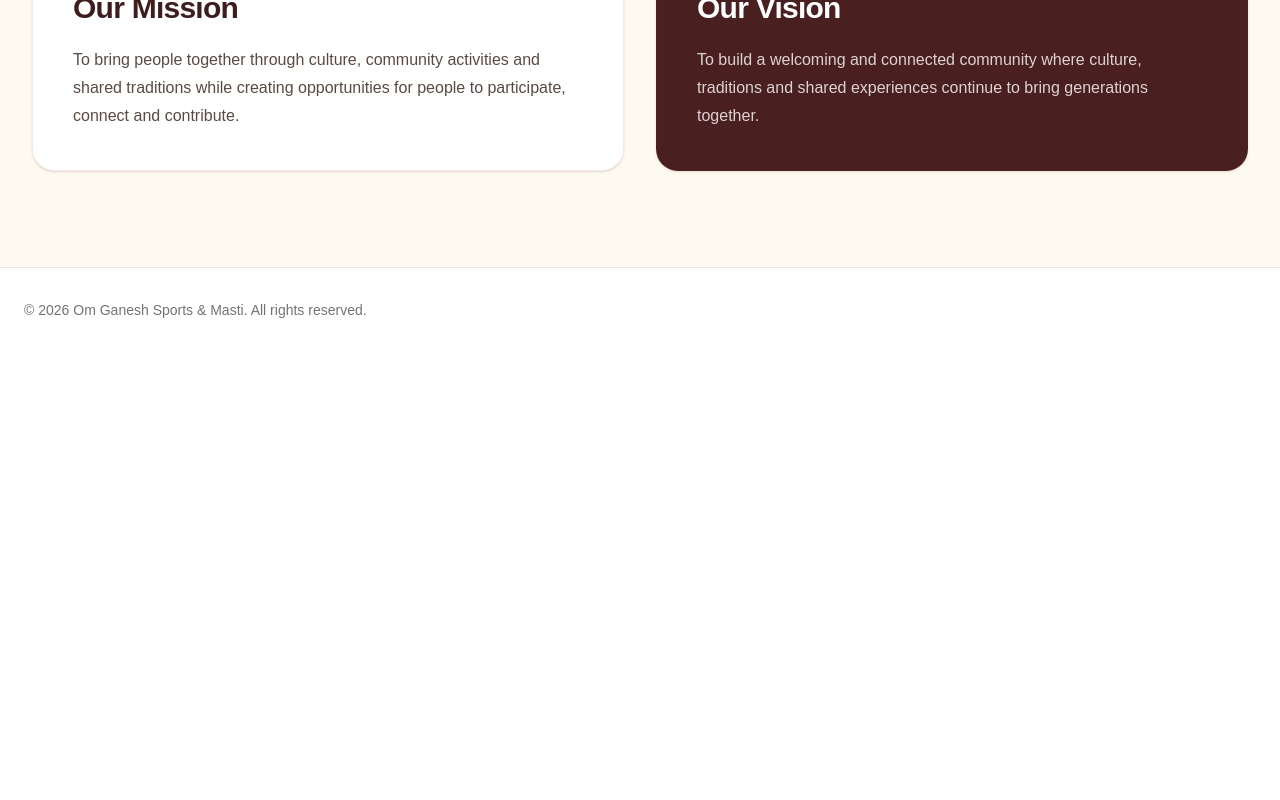
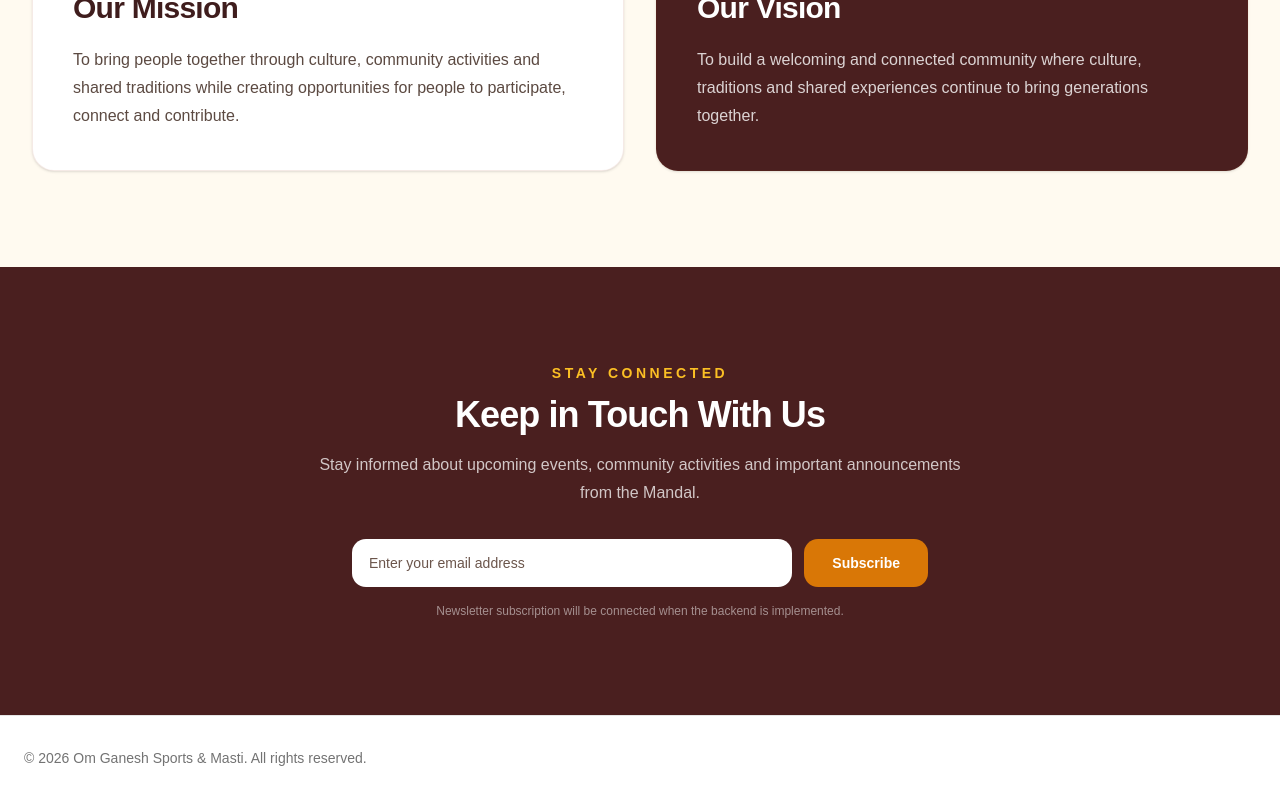
Before and after one commit to NikhilChari/OmGaneshSM, a React (Vite) app in the folder frontend/: page / in a window 1280 px wide. Shown: the part 4119-4919 px from the top of the page. Before the commit the page ends 4471 px from the top, so only its background shows below. Built offline with nearby package versions, Linux system fonts and the light colour scheme.

Commit message:
feat: add homepage newsletter section

```diff
--- /dev/null
+++ b/frontend/src/components/home/NewsletterSection.tsx
@@ -0,0 +1,51 @@
+function NewsletterSection() {
+  return (
+    <section className="bg-[#4a1f1f] py-16 text-white sm:py-20 lg:py-24">
+      <div className="mx-auto max-w-4xl px-4 text-center sm:px-6 lg:px-8">
+        <p className="text-xs font-bold uppercase tracking-[0.25em] text-[#fbbf24] sm:text-sm">
+          Stay Connected
+        </p>
+
+        <h2 className="mt-3 text-3xl font-bold tracking-tight sm:text-4xl">
+          Keep in Touch With Us
+        </h2>
+
+        <p className="mx-auto mt-4 max-w-2xl text-base leading-7 text-white/75">
+          Stay informed about upcoming events, community activities and
+          important announcements from the Mandal.
+        </p>
+
+        <form
+          onSubmit={(event) => event.preventDefault()}
+          className="mx-auto mt-8 flex max-w-xl flex-col gap-3 sm:flex-row"
+        >
+          <label htmlFor="newsletter-email" className="sr-only">
+            Email address
+          </label>
+
+          <input
+            id="newsletter-email"
+            type="email"
+            placeholder="Enter your email address"
+            autoComplete="email"
+            className="min-h-12 flex-1 rounded-xl border border-white/15 bg-white px-4 text-sm text-[#3f1d1d] outline-none placeholder:text-[#6b554b] focus:border-[#fbbf24] focus:ring-2 focus:ring-[#fbbf24]/30"
+          />
+
+          <button
+            type="submit"
+            className="min-h-12 rounded-xl bg-[#d97706] px-7 text-sm font-semibold text-white transition-colors hover:bg-[#b45309] focus:outline-none focus:ring-2 focus:ring-[#fbbf24] focus:ring-offset-2 focus:ring-offset-[#4a1f1f]"
+          >
+            Subscribe
+          </button>
+        </form>
+
+        <p className="mt-4 text-xs text-white/50">
+          Newsletter subscription will be connected when the backend is
+          implemented.
+        </p>
+      </div>
+    </section>
+  )
+}
+
+export default NewsletterSection
--- a/frontend/src/pages/Home.tsx
+++ b/frontend/src/pages/Home.tsx
@@ -5,6 +5,7 @@ import UpcomingEventsSection from '@/components/home/UpcomingEventsSection'
 import LatestNewsSection from '@/components/home/LatestNewsSection'
 import GalleryPreviewSection from '@/components/home/GalleryPreviewSection'
 import MissionVisionSection from '@/components/home/MissionVisionSection'
+import NewsletterSection from '@/components/home/NewsletterSection'
 function Home() {
   return (
     <>
@@ -15,6 +16,7 @@ function Home() {
       <LatestNewsSection />
       <GalleryPreviewSection />
       <MissionVisionSection />
+      <NewsletterSection />
     </>
   )
 }
```
Also changed, not shown: frontend/src/index.css (+0 -112 lines).
